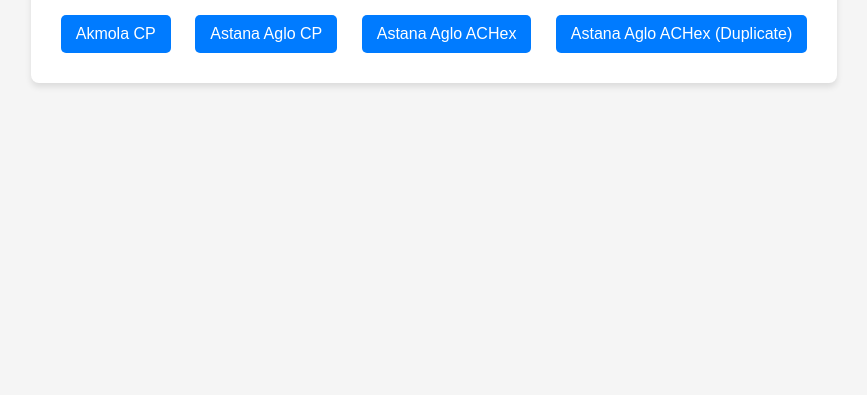
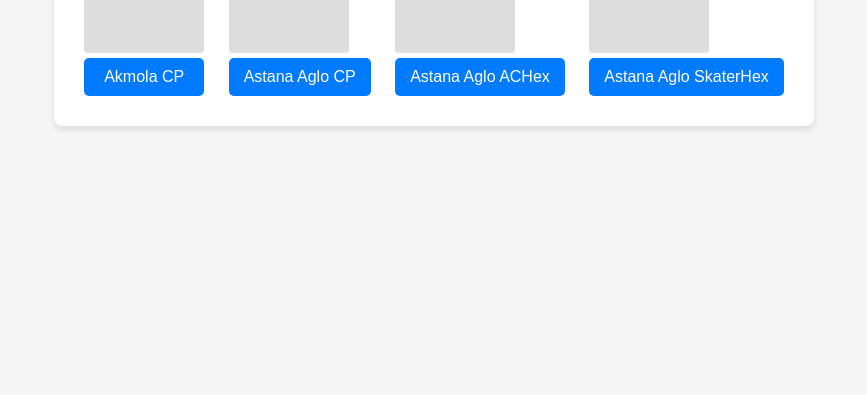
Before and after one commit to murla-ui/GIS, a plain HTML site: page index.html in a window 1280 px wide. Shown: the part 405-800 px from the top of the page, without its empty margins (206-1073 px from the left). Drawn offline with Linux system fonts and the light colour scheme.

Commit message:
Update index.html

```diff
--- a/index.html
+++ b/index.html
@@ -3,7 +3,7 @@
 <head>
     <meta charset="UTF-8">
     <meta name="viewport" content="width=device-width, initial-scale=1.0">
-    <title>Link Showcase</title>
+    <title>Link Showcase with Thumbnails</title>
     <style>
         body {
             font-family: Arial, sans-serif;
@@ -26,17 +26,30 @@
             color: #333;
             margin-bottom: 20px;
         }
-        a {
+        .link {
+            margin: 10px;
             display: inline-block;
-            margin: 10px;
-            padding: 10px 15px;
+            text-decoration: none;
+        }
+        .thumbnail {
+            width: 120px;
+            height: 80px;
+            background-color: #ddd;
+            display: block;
+            border-radius: 4px;
+            margin-bottom: 5px;
+            background-size: cover;
+            background-position: center;
+        }
+        .link-text {
+            display: block;
             background-color: #007bff;
             color: white;
-            text-decoration: none;
+            padding: 10px 15px;
             border-radius: 5px;
             transition: background-color 0.3s;
         }
-        a:hover {
+        .link-text:hover {
             background-color: #0056b3;
         }
     </style>
@@ -45,10 +58,22 @@
 
 <div class="container">
     <h1>Project Links</h1>
-    <a href="https://murla-ui.github.io/AkmolaCP/" target="_blank">Akmola CP</a>
-    <a href="https://murla-ui.github.io/AstanaAgloCP/" target="_blank">Astana Aglo CP</a>
-    <a href="https://murla-ui.github.io/AstanaAgloACHex/" target="_blank">Astana Aglo ACHex</a>
-    <a href="https://murla-ui.github.io/AstanaAgloACHex/" target="_blank">Astana Aglo ACHex (Duplicate)</a>
+    <a href="https://murla-ui.github.io/AkmolaCP/" class="link" target="_blank">
+        <div class="thumbnail" style="background-image: url('your-thumbnail-url-here');"></div>
+        <span class="link-text">Akmola CP</span>
+    </a>
+    <a href="https://murla-ui.github.io/AstanaAgloCP/" class="link" target="_blank">
+        <div class="thumbnail" style="background-image: url('your-thumbnail-url-here');"></div>
+        <span class="link-text">Astana Aglo CP</span>
+    </a>
+    <a href="https://murla-ui.github.io/AstanaAgloACHex/" class="link" target="_blank">
+        <div class="thumbnail" style="background-image: url('your-thumbnail-url-here');"></div>
+        <span class="link-text">Astana Aglo ACHex</span>
+    </a>
+    <a href="https://murla-ui.github.io/AstanaAgloSkaterHex/" class="link" target="_blank">
+        <div class="thumbnail" style="background-image: url('your-thumbnail-url-here');"></div>
+        <span class="link-text">Astana Aglo SkaterHex</span>
+    </a>
 </div>
 
 </body>
```
